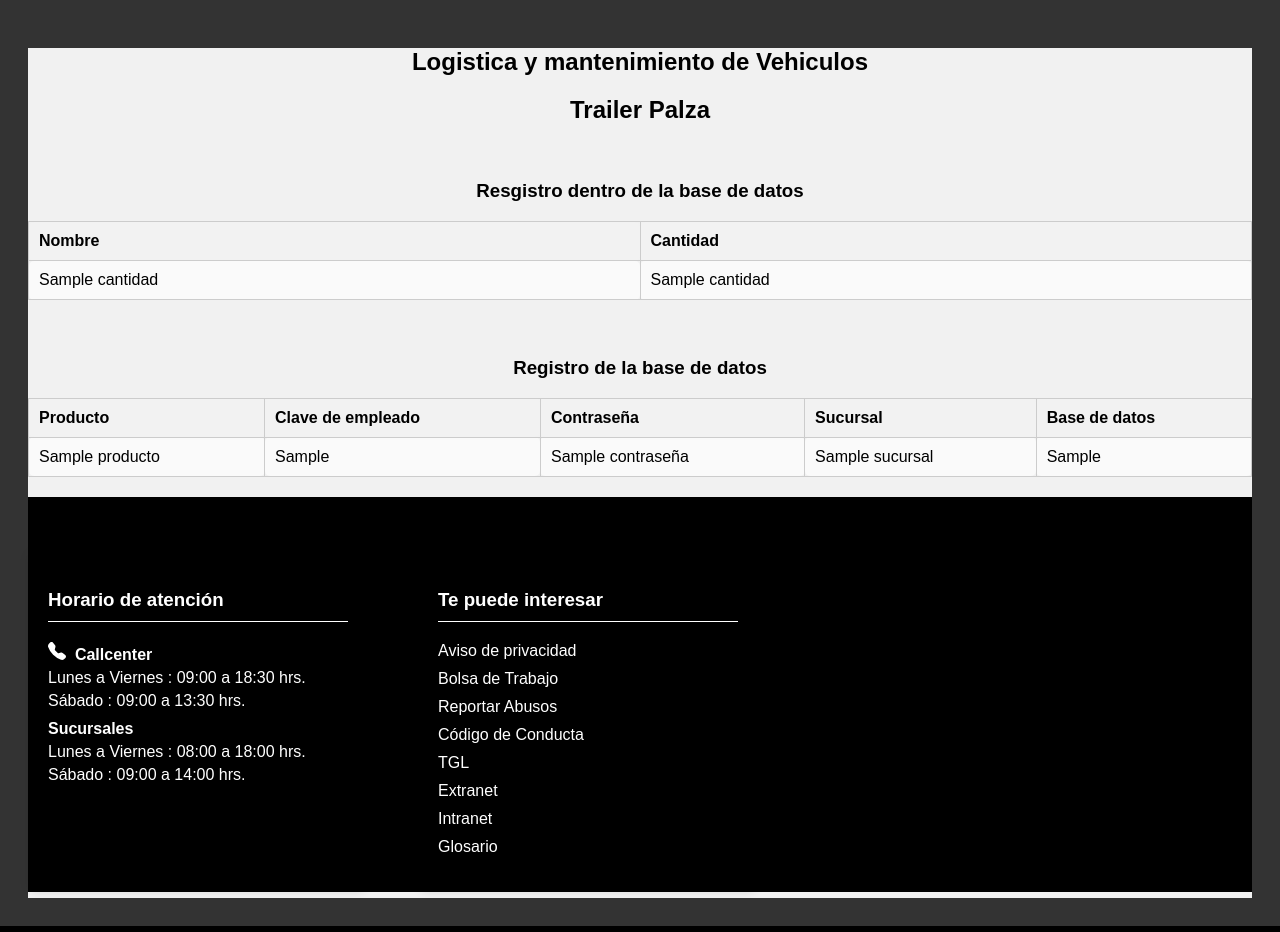
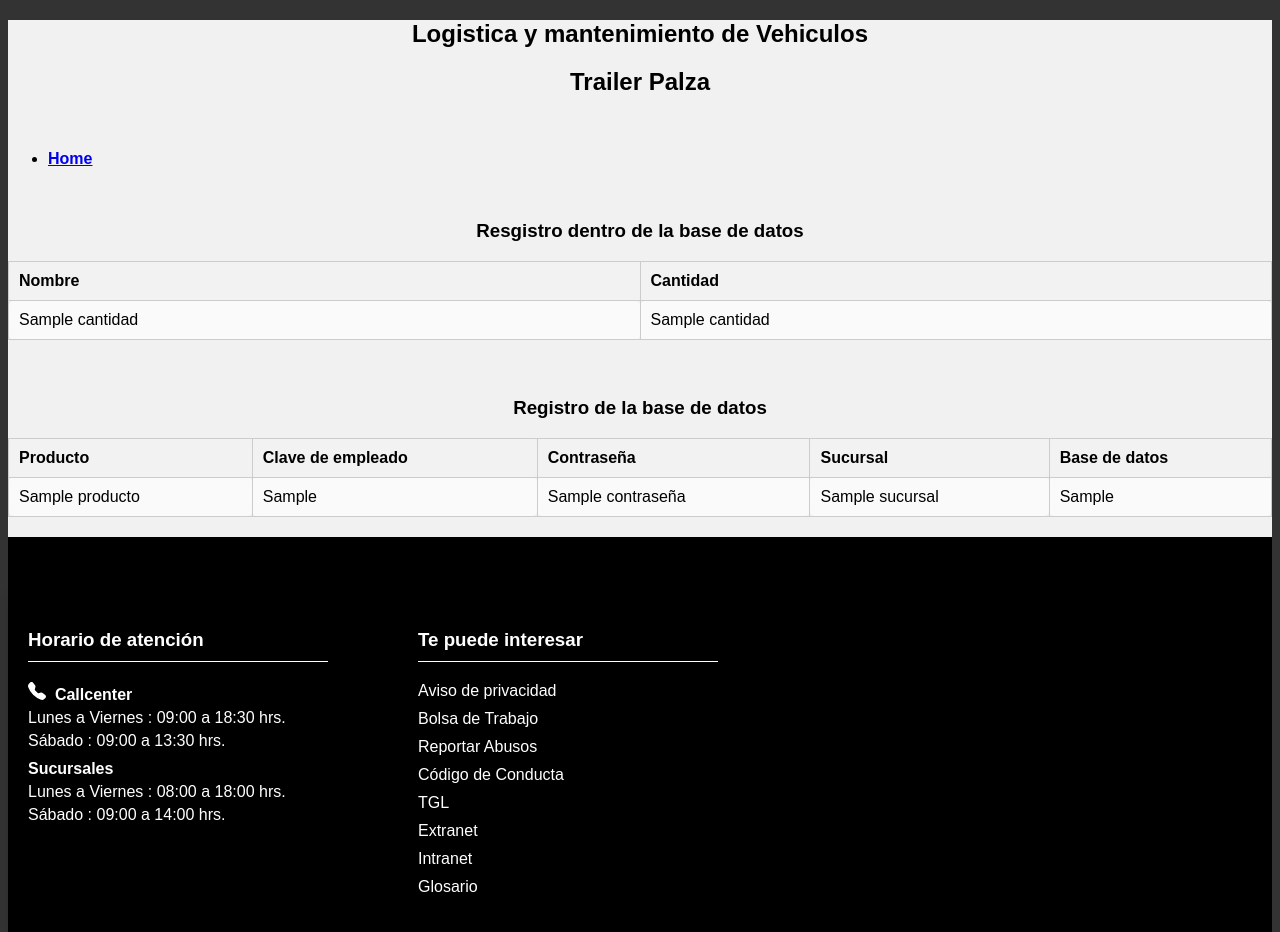
Before and after one commit to emir12344949494/Html, a Flask app: page /interior in a window 1280 px wide. Run offline with Flask 2, Linux system fonts and the light colour scheme; a database or web service that is not in the repository returns one stand-in record (values such as "Sample title").

Commit message:
se añadio un archivo de css y se modifico el interior

```diff
--- a/static/css/styles.css
+++ b/static/css/styles.css
@@ -6,7 +6,6 @@
 body {
     font-family: Arial, sans-serif;
     background-color: #333333;
-    padding: 20px;
     }
 
 h1 {
--- a/templates/interior.html
+++ b/templates/interior.html
@@ -9,6 +9,14 @@
   <section  class="delta">
     <h1 class="home"><center>Logistica y mantenimiento de Vehiculos</h1>
         <h1 class="home"><center>Trailer Palza</h1>
+            <br>
+            <section class="perro">
+                <nav>
+                  <ul>
+                    <li><a href="/"><strong>Home</strong></a></li>
+                  </ul>
+                </nav>
+            </section>
     <section  class="container">
     <br>
     <h1><center>Resgistro dentro de la base de datos</center></h1>
```
